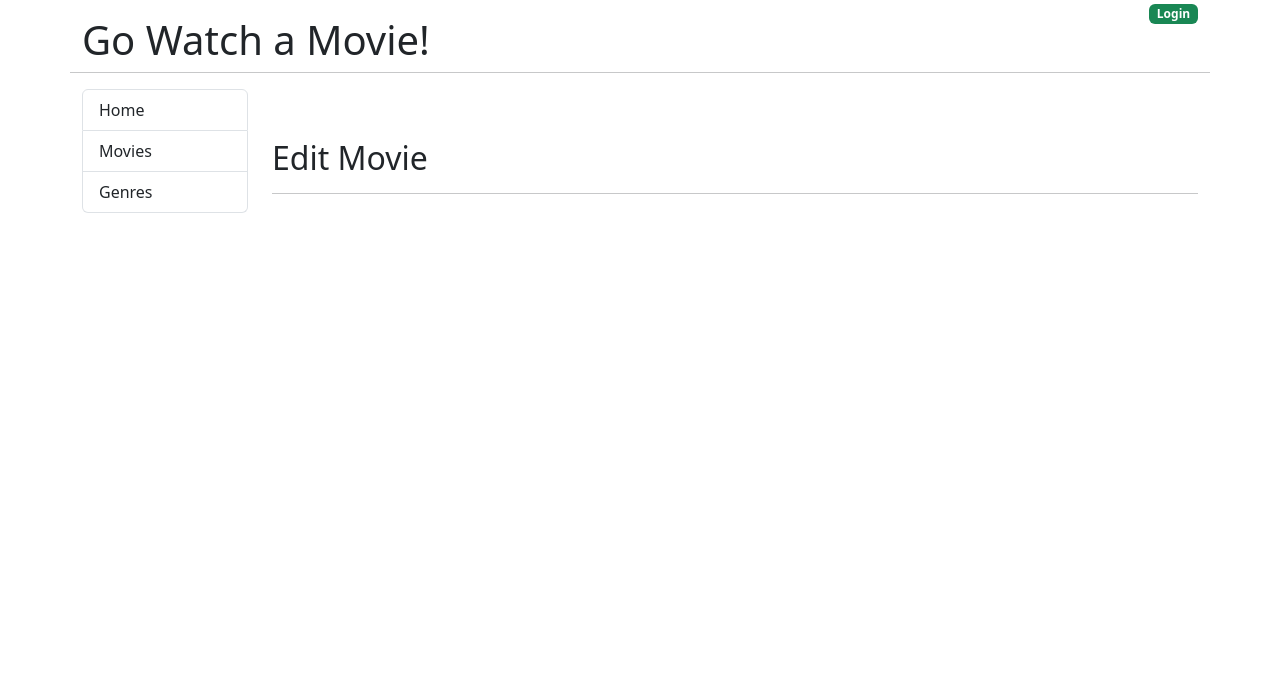
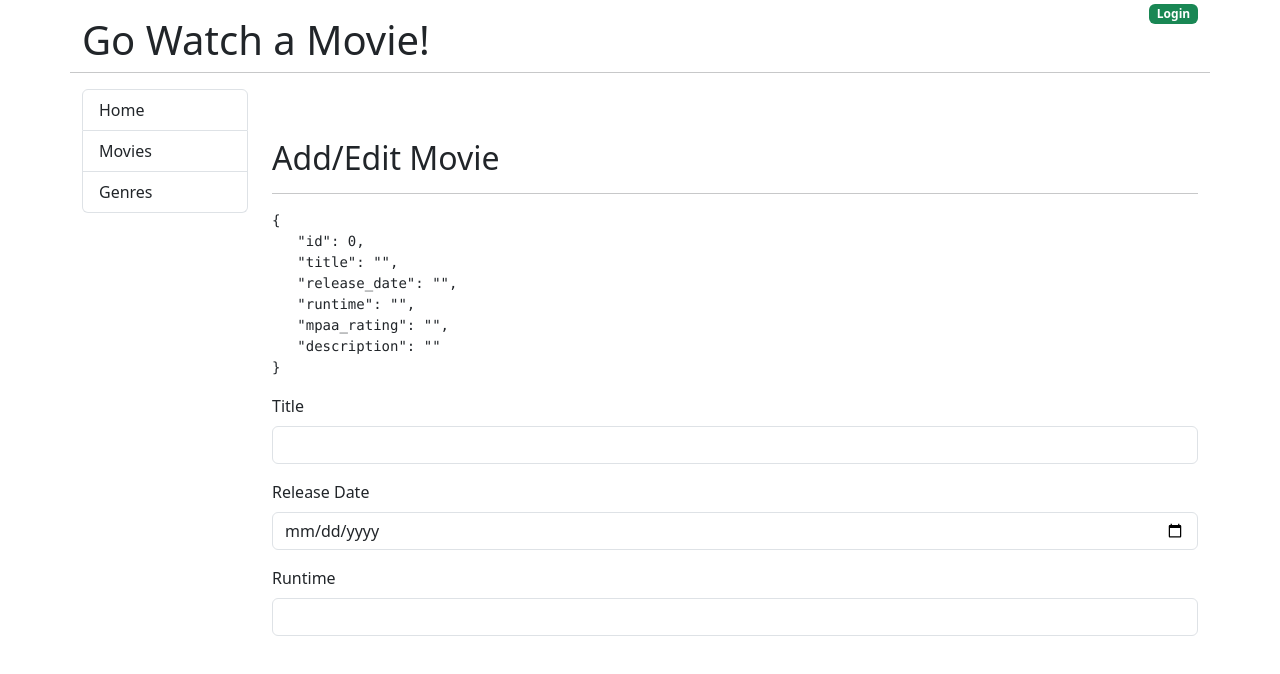
Before and after one commit to msteber2506/go-movies-front-end, a React (Create React App) app: page /admin/movie/0 in a window 1280 px wide. Shown: the top 674 px of the page. Built offline with nearby package versions, Linux system fonts and the light colour scheme.

Commit message:
Added some form components

```diff
--- a/src/components/alert.js
+++ b/src/components/alert.js
@@ -1,6 +1,6 @@
 const Alert = (props) => {
   return (
-    <div className={"alert" + props.className} role="alert">
+    <div className={"alert " + props.className} role="alert">
       {props.message}
     </div>
   );
--- a/src/components/edit_movie.js
+++ b/src/components/edit_movie.js
@@ -1,11 +1,110 @@
+import { useEffect, useState } from "react";
+import { useNavigate, useOutletContext, useParams } from "react-router-dom";
+import Input from "./form/input";
+import Select from "./form/select";
+
 const EditMovie = () => {
+  const navigate = useNavigate();
+  const { jwtToken } = useOutletContext;
+
+  const [error, setError] = useState(null);
+  const [errors, setErrors] = useState([]);
+
+  const mpaaOptions = [
+    {id:"G", value: "G"},
+    {id:"PG", value: "PG"},
+    {id:"PG13", value: "PG13"},
+    {id:"R", value: "R"},
+    {id:"NC17", value: "NC17"},
+    {id:"18A", value: "18A"}
+  ]
+  const [movie, setMovie] = useState({
+    id: 0,
+    title: "",
+    release_date: "",
+    runtime: "",
+    mpaa_rating: "",
+    description: "",
+  });
+
+  let { id } = useParams();
+
+  useEffect(() => {
+    if (jwtToken === "") {
+      navigate("/login");
+      return;
+    }
+  }, [jwtToken, navigate]);
+
+  const handleSubmit = (event) => {
+    event.preventDefault();
+  };
+
+  const handleChange = () => (event) => {
+    let value = event.target.value;
+    let name = event.target.name;
+    setMovie({
+      ...movie,
+      [name]: value,
+    });
+  };
+
+  const hasError = (key) => {
+    return errors.indexOf(key) !== -1;
+  };
+
   return (
-    <>
-      <div>
-        <h2>Edit Movie</h2>
-        <hr />
-      </div>
-    </>
+    <div>
+      <h2>Add/Edit Movie</h2>
+      <hr />
+      <pre>{JSON.stringify(movie, null, 3)}</pre>
+      <form onSubmit={handleSubmit}>
+        <input type="hidden" name="id" value={movie} id="id"></input>
+
+        <Input
+          title={"Title"}
+          className={"form-control"}
+          type={"text"}
+          name={"title"}
+          value={movie.title}
+          onChange={handleChange("title")}
+          errorDiv={hasError("title") ? "text-danger" : "d-none"}
+          errorMsg={"Please enter a title..."}
+        ></Input>
+
+        <Input
+          title={"Release Date"}
+          className={"form-control"}
+          type={"date"}
+          name={"release_date"}
+          value={movie.release_date}
+          onChange={handleChange("release_date")}
+          errorDiv={hasError("release_date") ? "text-danger" : "d-none"}
+          errorMsg={"Please enter a release date..."}
+        ></Input>
+
+        <Input
+          title={"Runtime"}
+          className={"form-control"}
+          type={"text"}
+          name={"runtime"}
+          value={movie.runtime}
+          onChange={handleChange("runtime")}
+          errorDiv={hasError("runtime") ? "text-danger" : "d-none"}
+          errorMsg={"Please enter a runtime..."}
+        ></Input>
+
+        {/* <Select>
+          title ={"MPAA Rating"}
+          name={"mpaa_rating"}
+          options={mpaaOptions}
+          onChange={handleChange("mpaa_rating")}
+          placeholder={"Choose one..."}
+          errorMsg={"Please choose one"}
+          errorDiv={hasError("mpaa_rating") ? "text-danger" : "d-none"}
+        </Select> */}
+      </form>
+    </div>
   );
 };
 
--- /dev/null
+++ b/src/components/form/select.js
@@ -0,0 +1,26 @@
+const Select = (props) => {
+  <div className="mb-3">
+    <label htmlFor={props.name} className="form-label">
+      {props.title}
+    </label>
+    <select
+      className="form-select"
+      name={props.name}
+      id={props.name}
+      value={props.value}
+      onChange={props.onChange}
+    >
+      <option value="">{props.placeholder}</option>
+      {props.options.map((option) => {
+        return (
+          <option key={option.id} value={option.id}>
+            {option.value}
+          </option>
+        );
+      })}
+    </select>
+    <div className={props.errorDiv}>{props.errorMsg}</div>
+  </div>;
+};
+
+export default Select;
--- a/src/components/login.js
+++ b/src/components/login.js
@@ -14,17 +14,38 @@ const Login = () => {
 
   const handleSubmit = (event) => {
     event.preventDefault();
-    console.log("email/password", email, password);
 
-    if (email === "admin@example.com") {
-        setJwtToken("abc");
-        setAlertClassName("d-none");
-        setAlertMessage("")
-        navigate("/");
-    } else{
+    let payload = {
+      email: email,
+      password: password,
+    };
+
+    const requestOptions = {
+      method: "POST",
+      headers: {
+        "Content-type": "application/json",
+      },
+      credentials: 'include',
+      body: JSON.stringify(payload),
+    };
+
+    fetch(`/authenticate`, requestOptions)
+      .then((response) => response.json())
+      .then((data) => {
+        if (data.error) {
+          setAlertClassName("alert-danger");
+          setAlertMessage(data.message);
+        } else {
+          setJwtToken(data.access_token);
+          setAlertClassName("d-none");
+          setAlertMessage("");
+          navigate("/");
+        }
+      })
+      .catch((error) => {
         setAlertClassName("alert-danger");
-        setAlertMessage("invalid credentials");
-    }
+        setAlertMessage(error);
+      });
   };
 
   return (
```
Also changed, not shown: src/components/form/checkBox.js (added, +20 -0 lines), src/components/form/textArea.js (added, +18 -0 lines).
